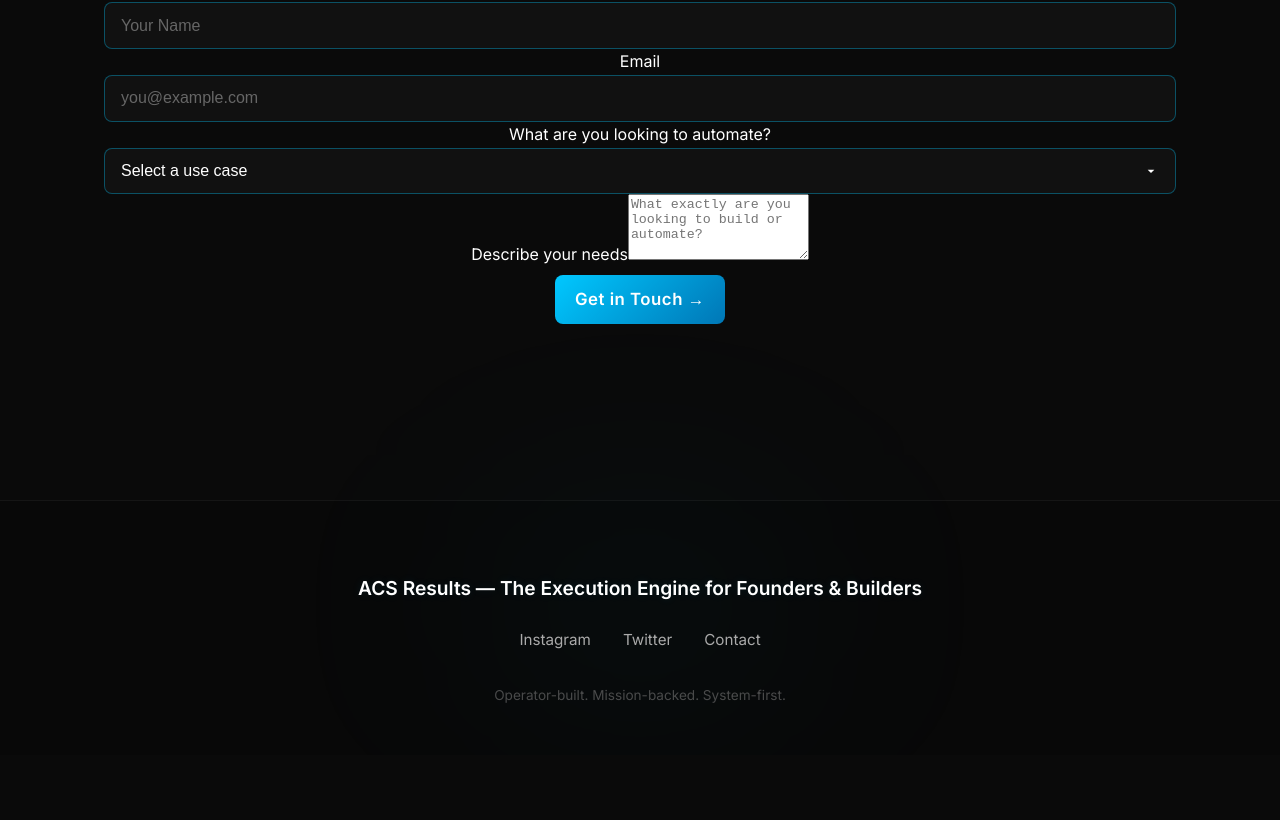
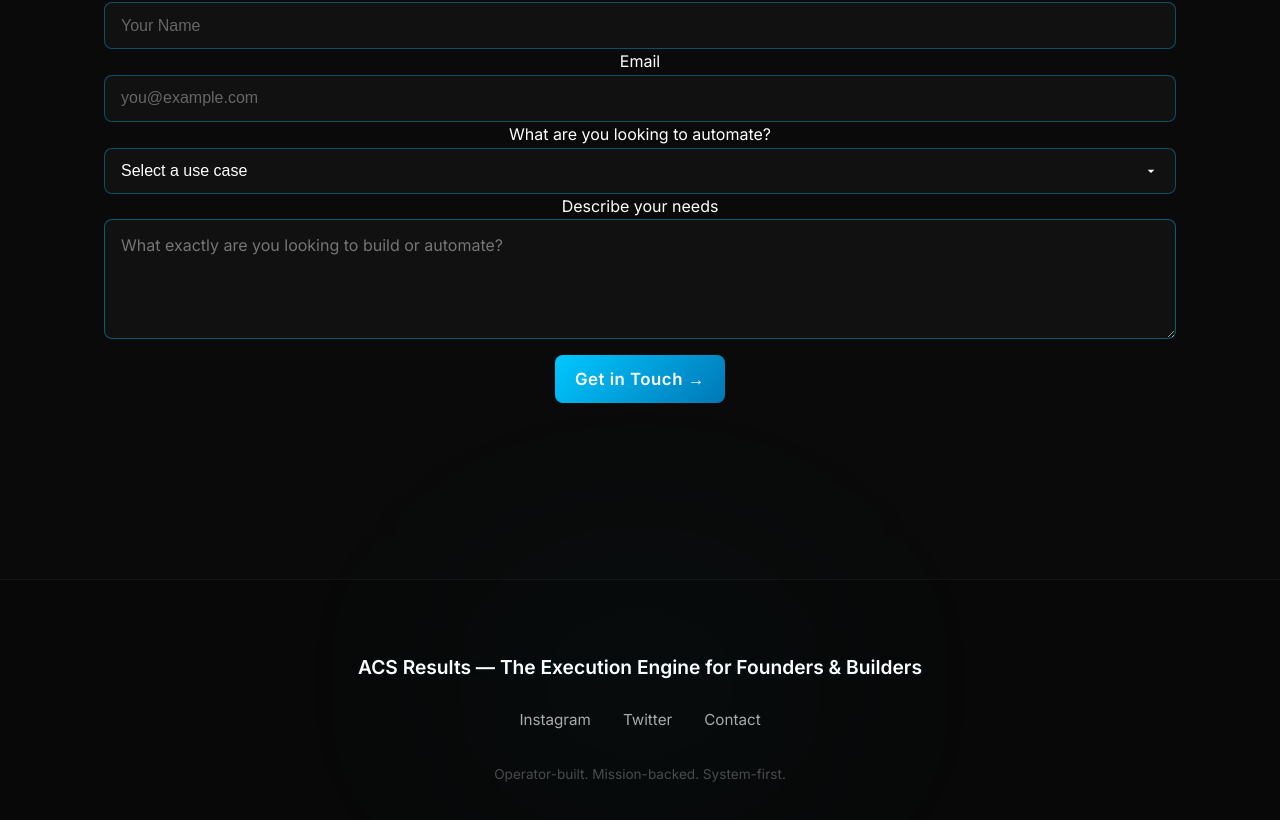
Before and after one commit to AlexSeisler/acsresults-public-v1, a React (Vite) app: page / in a window 1280 px wide. Shown: the part 2795-3615 px from the top of the page. Before the commit the page ends 3550 px from the top, so only its background shows below. Built offline with nearby package versions, Linux system fonts and the light colour scheme.

Commit message:
SEO and social tags

```diff
--- a/index.html
+++ b/index.html
@@ -5,31 +5,34 @@
     <meta charset="UTF-8" />
     <meta name="viewport" content="width=device-width, initial-scale=1.0" />
 
-    <!-- 🔹 Page Identity -->
-    <title>ACS Results AI Systems for Founders, Campaigns & Creators</title>
+    <!-- 🔹 Primary Meta Tags -->
+    <title>ACS Results — AI Systems for Founders, Campaigns & Creators</title>
+    <meta name="title" content="ACS Results — AI Systems for Founders, Campaigns & Creators" />
     <meta name="description" content="Modern automation and intelligent infrastructure built by operators — not marketers. Empowering schools, agencies, and startups with plug-and-play AI systems." />
+    <link rel="canonical" href="https://acsresultsai.net" />
 
     <!-- 🔹 Open Graph / Facebook -->
-    <meta property="og:title" content="ACS Results — AI Systems for Founders" />
+    <meta property="og:type" content="website" />
+    <meta property="og:url" content="https://acsresultsai.net" />
+    <meta property="og:title" content="ACS Results — AI Systems for Founders, Campaigns & Creators" />
     <meta property="og:description" content="Modern automation and intelligent infrastructure built by operators — not marketers. Empowering schools, agencies, and startups with plug-and-play AI systems." />
-    <meta property="og:image" content="https://acsresultsai.net/public-assets/og-preview.jpg" />
-    <meta property="og:url" content="https://acsresultsai.net" />
-    <meta property="og:type" content="website" />
+    <meta property="og:image" content="https://acsresultsai.net/public-assets/og-preview.png" />
+    <meta property="og:site_name" content="ACS Results AI" />
 
-    <!-- 🔹 Twitter Card -->
+    <!-- 🔹 Twitter -->
     <meta name="twitter:card" content="summary_large_image" />
-    <meta name="twitter:title" content="ACS Results — AI Systems for Founders" />
+    <meta name="twitter:url" content="https://acsresultsai.net" />
+    <meta name="twitter:title" content="ACS Results — AI Systems for Founders, Campaigns & Creators" />
     <meta name="twitter:description" content="Modern automation and intelligent infrastructure built by operators — not marketers." />
-    <meta name="twitter:image" content="https://acsresultsai.net/public-assets/og-preview.jpg" />
+    <meta name="twitter:image" content="https://acsresultsai.net/public-assets/og-preview.png" />
+    <meta name="twitter:site" content="@acsresults" /> <!-- Optional if you claim a Twitter handle -->
 
-    <!-- 🔹 Favicon & App Icons -->
-    <link rel="icon" type="image/png" href="/favicon.png" />
-    <link rel="apple-touch-icon" sizes="180x180" href="/favicon.png" />
-    <link rel="icon" type="image/png" sizes="32x32" href="/favicon.png" />
-    <link rel="icon" type="image/png" sizes="16x16" href="/favicon.png" />
+    <!-- 🔹 Icons & Theme -->
+    <link rel="icon" href="/favicon.png" type="image/png" />
+    <link rel="apple-touch-icon" href="/favicon.png" />
     <meta name="theme-color" content="#00161f" />
 
-    <!-- 🔹 Fonts -->
+    <!-- 🔹 Font & Preload -->
     <link rel="preconnect" href="https://fonts.googleapis.com" />
     <link href="https://fonts.googleapis.com/css2?family=Inter:wght@400;600;700&display=swap" rel="stylesheet" />
 
@@ -37,7 +40,10 @@
     <script src="https://js.stripe.com/v3/"></script>
 
     <!-- 🔹 Analytics (Optional) -->
+
     <!-- <script src="your-analytics.js"></script> -->
+     <link rel="manifest" href="/manifest.json" />
+
   </head>
 
   <body>
--- a/src/sections/CTAForm/CTAFormSection.css
+++ b/src/sections/CTAForm/CTAFormSection.css
@@ -78,6 +78,30 @@
   letter-spacing: -0.02em;
   line-height: 1.3;
 }
+.cta-form textarea {
+  width: 100%;
+  min-height: 120px;
+  padding: 0.9rem 1rem;
+  border-radius: 8px;
+  background: #111;
+  border: 1px solid rgba(0, 200, 255, 0.4);
+  font-size: 1rem;
+  color: #fff;
+  font-family: 'Inter', sans-serif;
+  resize: vertical;
+  transition: border-color 0.3s ease, box-shadow 0.3s ease;
+}
+
+.cta-form textarea:focus {
+  border-color: #00c8ff;
+  outline: none;
+  box-shadow: 0 0 12px rgba(0, 200, 255, 0.25);
+}
+
+/* Add spacing between new field and the button */
+.cta-form form > *:not(:last-child) {
+  margin-bottom: 1.25rem;
+}
 
 /* ==== CTA Subtext Styling ==== */
 .cta-form-subtext {
```
Also changed, not shown: public/manifest.json (added), public/og-preview.png (added), public/robots.txt (added), 1 other file (tests, documents, lock files or other folders).
